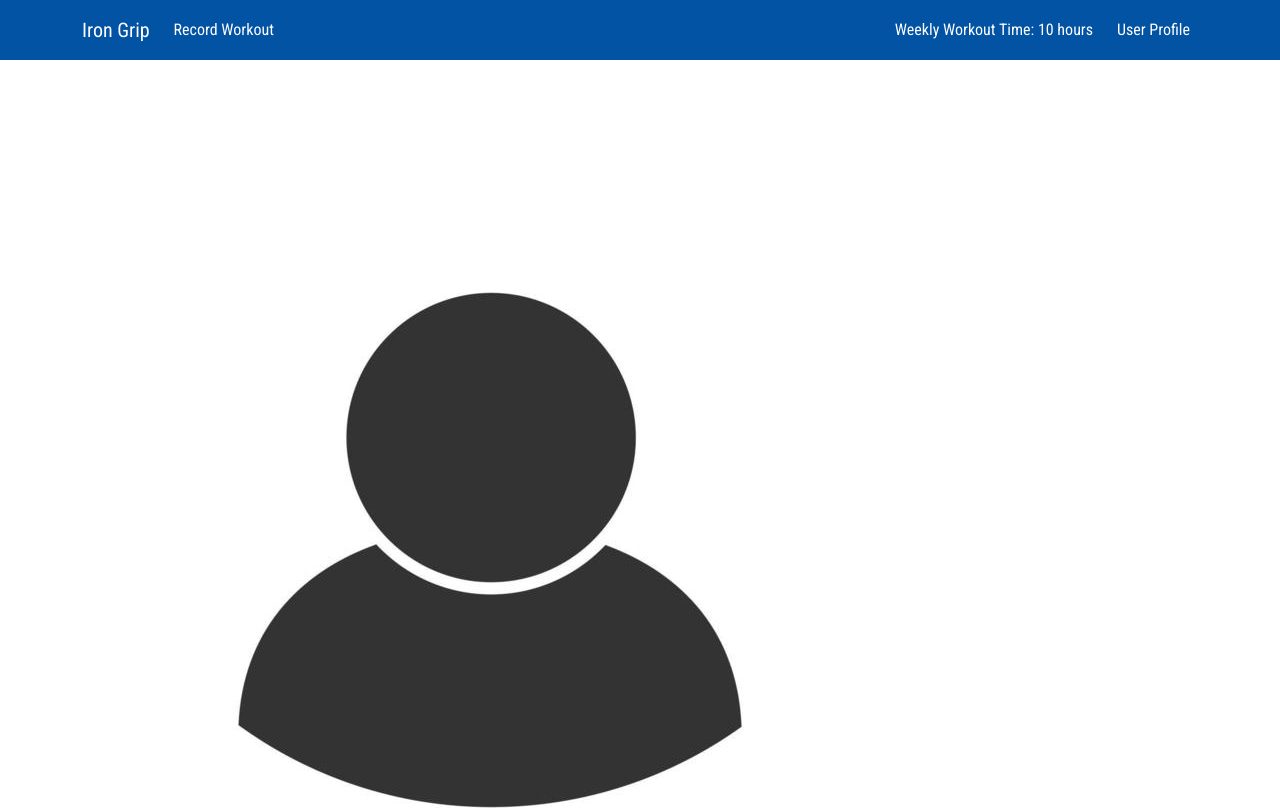
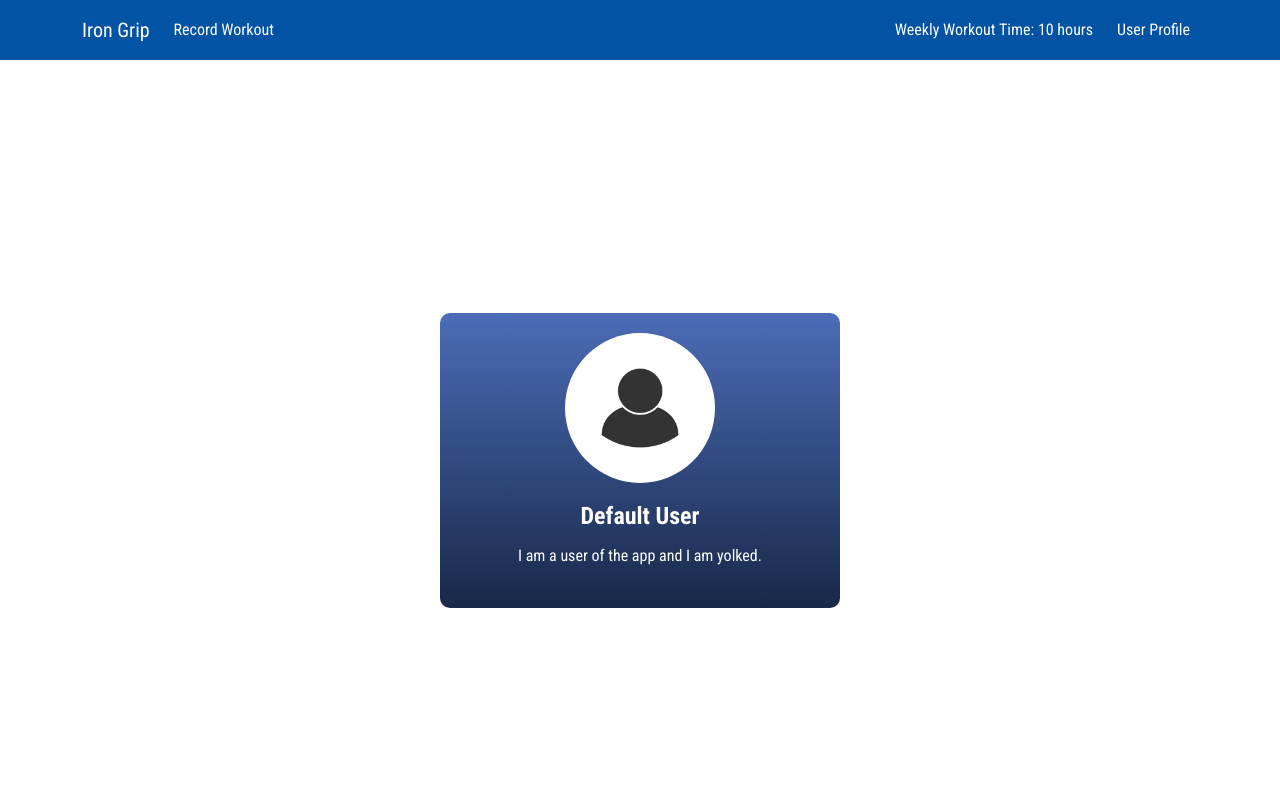
Before and after one commit to axie22/IronGrip, a React (Vite) app in the folder Fitness-App/: page /user-profile in a window 1280 px wide. Shown: the top 808 px of the page. Built offline with nearby package versions, Linux system fonts and the light colour scheme.

Commit message:
Added profile card and css changes

```diff
--- a/Fitness-App/src/Pages/UserProfile/UserProfile.css
+++ b/Fitness-App/src/Pages/UserProfile/UserProfile.css
@@ -0,0 +1,65 @@
+@import url('https://fonts.googleapis.com/css2?family=Roboto+Condensed:ital,wght@0,100..900;1,100..900&display=swap');
+
+body {
+    font-family: "Roboto Condensed", sans-serif;
+}
+
+.UserCard {
+    display: flex;
+    justify-content: center;
+    align-items: center;
+    height: 100vh;
+}
+
+.gradient {
+    background: linear-gradient(to bottom, #4b6cb7, #182848);
+    border-radius: 10px;
+    padding: 20px;
+    text-align: center;
+    width: 80%;
+    max-width: 400px;
+    color: white;
+}
+
+.profile-down img {
+    border-radius: 50%;
+    width: 150px;
+    height: 150px;
+    object-fit: cover;
+    margin-bottom: 15px;
+}
+
+.profile-title {
+    font-size: 24px;
+    font-weight: bold;
+    margin-bottom: 10px;
+}
+
+.profile-description {
+    font-size: 16px;
+    margin-bottom: 20px;
+}
+
+a {
+    color: #1e90ff;
+    text-decoration: none;
+    font-size: 16px;
+}
+
+a:hover {
+    text-decoration: underline;
+}
+
+@media (max-width: 768px) {
+    .profile-title {
+        font-size: 20px;
+    }
+
+    .profile-description {
+        font-size: 14px;
+    }
+
+    a {
+        font-size: 14px;
+    }
+}
--- a/Fitness-App/src/assets/SetCard.css
+++ b/Fitness-App/src/assets/SetCard.css
@@ -5,7 +5,6 @@
 }
 
 .set-card {
-  /* border: 1px solid black; */
   background-color: #0582CA;
   color: white;
   border-radius: 10px;
```
